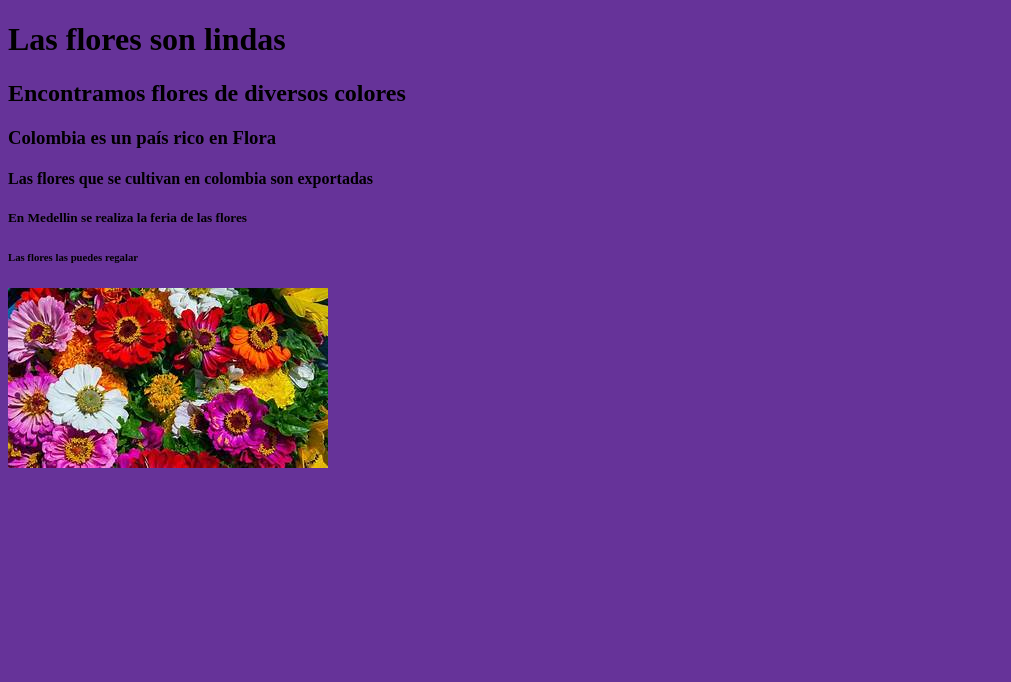
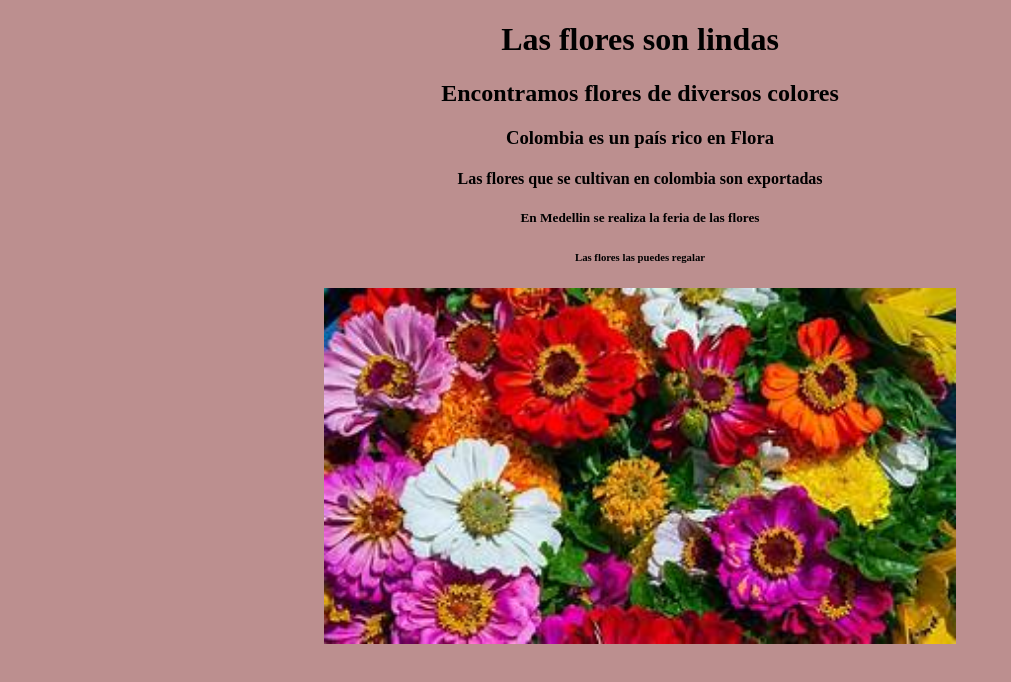
Before and after one commit to LeidyRom/Flores, a plain HTML site: page index.html in a window 1280 px wide. Shown: the whole page, without its empty margins (0-1011 px from the left). Drawn offline with Linux system fonts and the light colour scheme.

Commit message:
styles added in our project

```diff
--- a/style/style.css
+++ b/style/style.css
@@ -1,4 +1,40 @@
-body{
-    background-color: rebeccapurple;
+body {
+    background-color: rosybrown;
+}
 
+h1 {
+    color: #000000;
+    text-align: center;
 }
+
+h2 {
+    color:#000000;
+    text-align: center;
+}
+
+h3 {
+    color: #000000;
+    text-align: center;
+}
+
+h4 {
+    color:#000000;
+    text-align: center;
+}
+
+h5 {
+    color:#000000;
+    text-align: center;
+}
+
+h6 {
+    color:#000000;
+    text-align: center;
+}
+
+img {
+    display: block;
+    margin-left: auto;
+    margin-right: auto;
+    width: 50%;
+}
```
